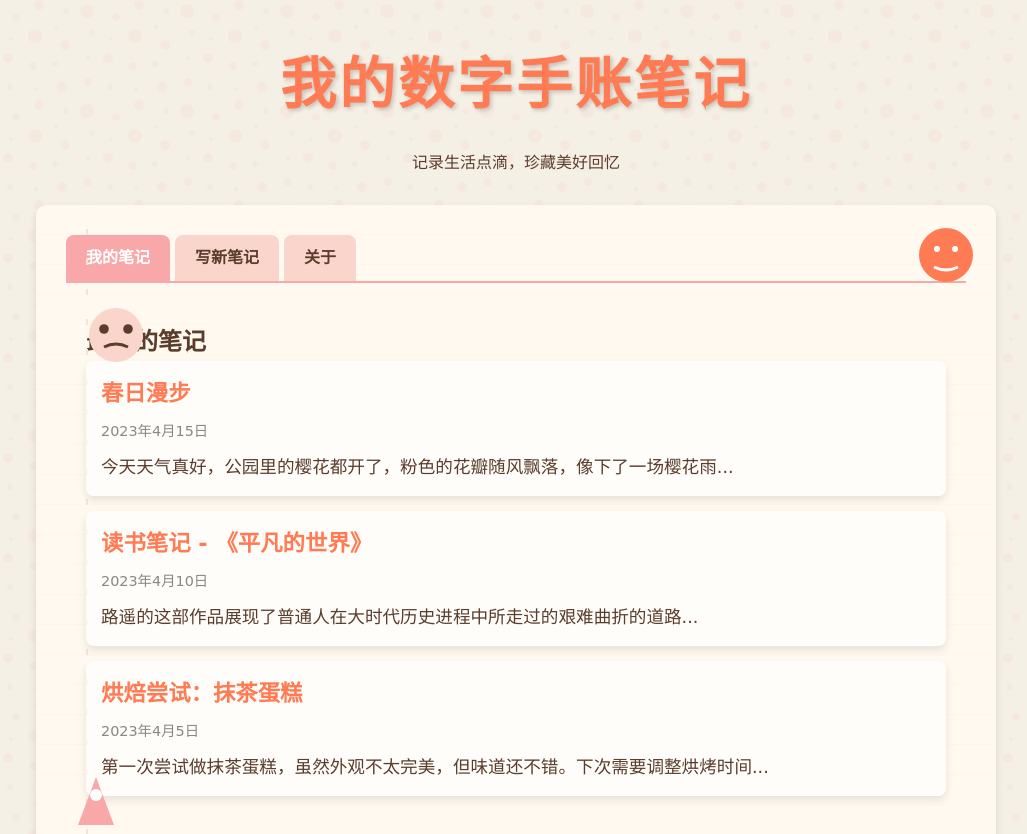
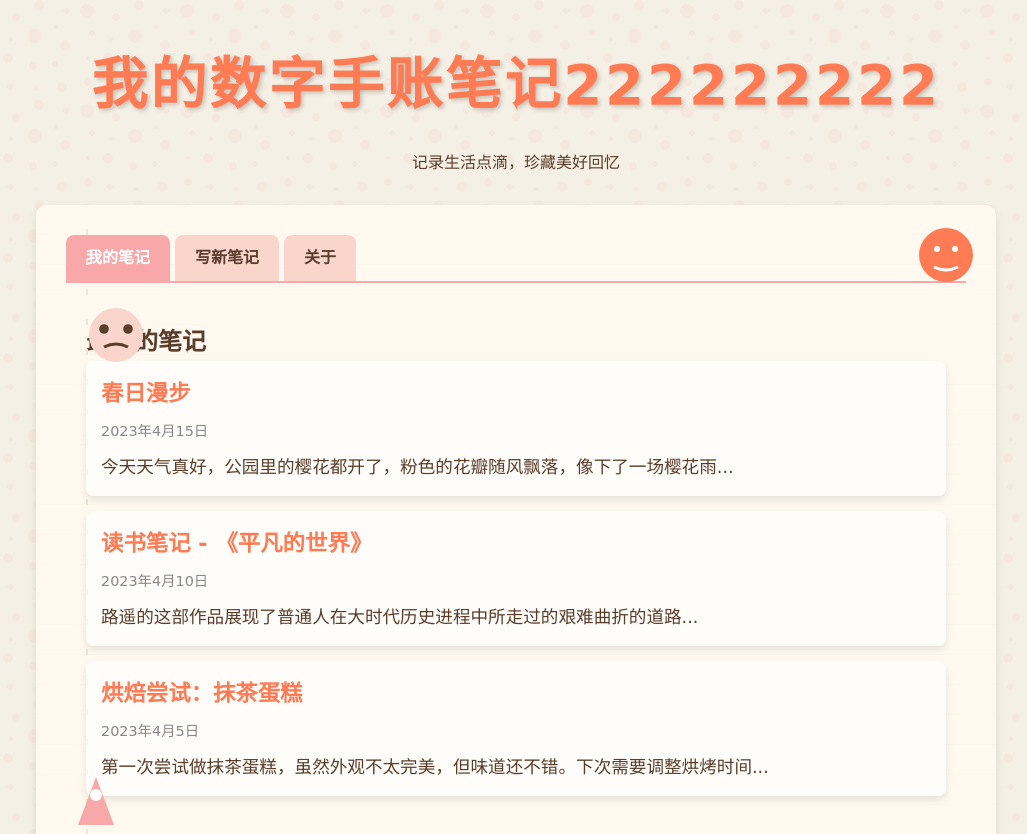
Before and after one commit to LexBBQ/github.io, a plain HTML site: page index.html in a window 1280 px wide. Shown: the top 834 px of the page, without its empty margins (124-1151 px from the left). Drawn offline with nearby package versions, Linux system fonts and the light colour scheme; a web font is replaced by a local one.

Commit message:
Update index.html

```diff
--- a/index.html
+++ b/index.html
@@ -281,7 +281,7 @@
 <body>
     <div class="container">
         <header>
-            <h1 class="header-title">我的数字手账笔记</h1>
+            <h1 class="header-title">我的数字手账笔记222222222</h1>
             <p>记录生活点滴，珍藏美好回忆</p>
         </header>
 
```
